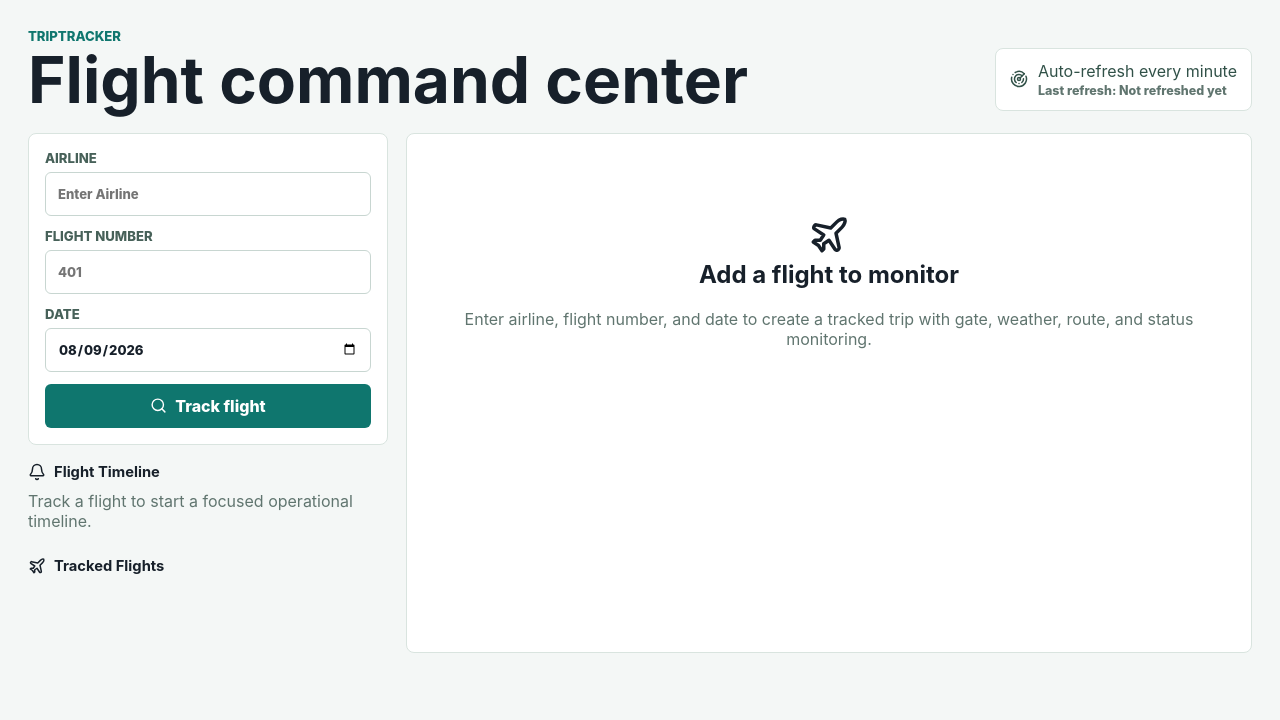
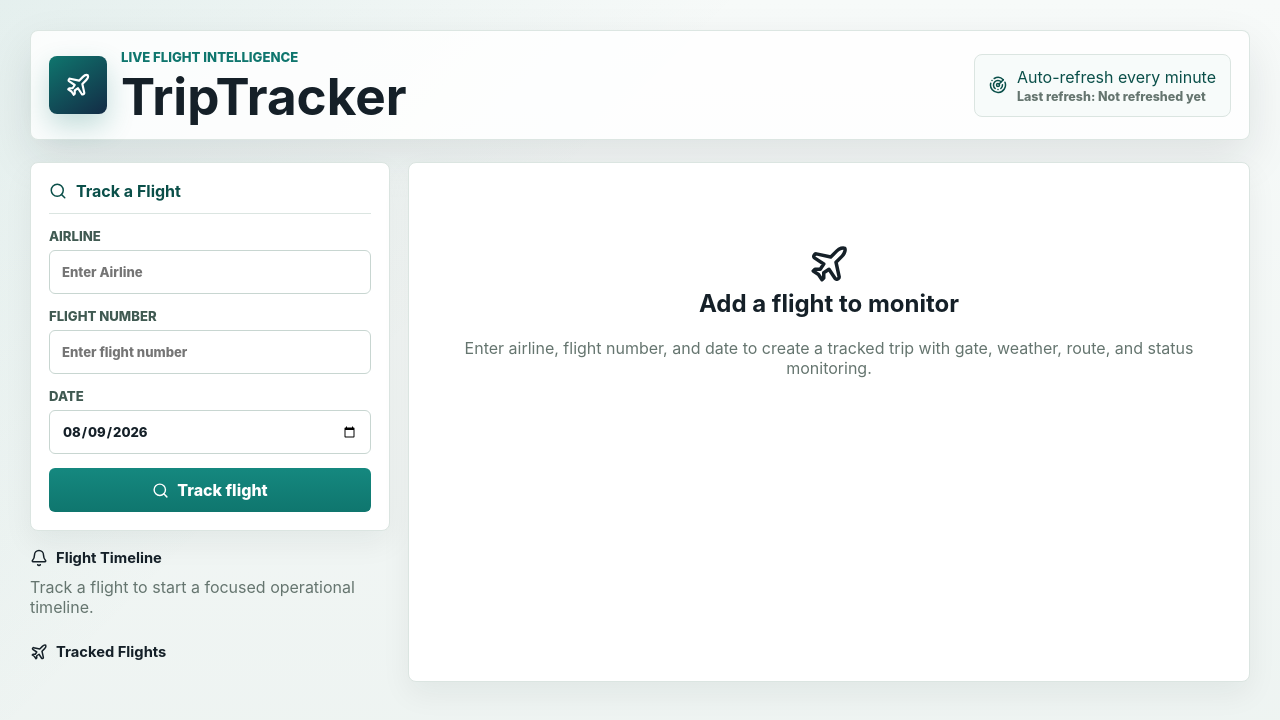
Before and after one commit to James-S-1980/TripTracker, a React (Vite) app: page / in a window 1280 px wide. Shown: the top 720 px of the page. Built offline with nearby package versions, Linux system fonts and the light colour scheme.

Commit message:
Polish TripTracker UI

```diff
--- a/src/App.tsx
+++ b/src/App.tsx
@@ -195,9 +195,14 @@ export function App() {
   return (
     <main className="app-shell">
       <section className="topbar">
-        <div>
-          <p className="eyebrow">TripTracker</p>
-          <h1>Flight command center</h1>
+        <div className="brand-block">
+          <div className="brand-mark" aria-hidden="true">
+            <Plane size={26} />
+          </div>
+          <div>
+            <p className="eyebrow">Live flight intelligence</p>
+            <h1>TripTracker</h1>
+          </div>
         </div>
         <div className="freshness">
           <Radar size={18} />
@@ -211,6 +216,10 @@ export function App() {
       <section className="tracker-grid">
         <aside className="sidebar">
           <form className="lookup-panel" onSubmit={addFlight}>
+            <div className="panel-title">
+              <Search size={18} />
+              <h2>Track a Flight</h2>
+            </div>
             <label>
               Airline
               <div className="smart-field">
@@ -243,7 +252,7 @@ export function App() {
                   onChange={(event) => setFlightNumber(event.target.value.replace(/\D/g, ""))}
                   onFocus={() => setFlightFocused(true)}
                   inputMode="numeric"
-                  placeholder="401"
+                  placeholder="Enter flight number"
                 />
                 {flightFocused && flightSuggestions.length > 0 && (
                   <div className="suggestions compact">
@@ -302,7 +311,7 @@ export function App() {
                   <span className="tracked-copy">
                     <strong>{flight.flightNumber}</strong>
                     <span>{flight.origin.code} to {flight.destination.code}</span>
-                    <em>{flight.dataSource}</em>
+                    <em>Source: {flight.dataSource}</em>
                   </span>
                 </button>
                 <button
@@ -335,9 +344,14 @@ export function App() {
                     <h2>{activeFlight.flightNumber}</h2>
                   </div>
                 </div>
-                <button className="icon-button" onClick={refreshActiveFlight} disabled={isLoading} aria-label="Refresh flight">
-                  <RefreshCw size={18} />
-                </button>
+                <div className="header-actions">
+                  <span className={`status-pill ${activeFlight.status.toLowerCase().replace(/\s+/g, "-")}`}>
+                    {activeFlight.status}
+                  </span>
+                  <button className="icon-button" onClick={refreshActiveFlight} disabled={isLoading} aria-label="Refresh flight">
+                    <RefreshCw size={18} />
+                  </button>
+                </div>
               </div>
 
               <section className="flight-brief">
@@ -547,6 +561,13 @@ function FlightMap({ flight }: { flight: FlightLeg }) {
 
   return (
     <section className="map-panel" aria-label="Flight route map">
+      <div className="map-toolbar">
+        <div>
+          <small>Route map</small>
+          <strong>{flight.origin.code} to {flight.destination.code}</strong>
+        </div>
+        <span className="source-chip">{flight.dataSource}</span>
+      </div>
       <div className="route-map" ref={mapRef} />
       <div className="map-telemetry">
         <strong>{flight.aircraftPosition?.source ?? "No aircraft position available"}</strong>
--- a/src/styles.css
+++ b/src/styles.css
@@ -1,9 +1,18 @@
 :root {
-  color: #17202a;
-  background: #f4f7f6;
+  color: #152028;
+  background: #eef3f1;
   font-family: Inter, ui-sans-serif, system-ui, -apple-system, BlinkMacSystemFont, "Segoe UI", sans-serif;
   font-synthesis: none;
   text-rendering: optimizeLegibility;
+  --ink: #152028;
+  --muted: #65756f;
+  --line: #dbe5e1;
+  --panel: #ffffff;
+  --teal: #0f766e;
+  --teal-deep: #0a4f49;
+  --amber: #c97911;
+  --red: #b42318;
+  --shadow: 0 18px 45px rgba(21, 32, 40, 0.1);
 }
 
 * {
@@ -11,6 +20,9 @@
 }
 
 body {
+  background:
+    linear-gradient(135deg, rgba(15, 118, 110, 0.08), rgba(255, 255, 255, 0) 36%),
+    linear-gradient(180deg, #f7faf9 0%, #edf3f1 100%);
   margin: 0;
 }
 
@@ -21,20 +33,44 @@ input {
 
 .app-shell {
   min-height: 100vh;
-  padding: 28px;
+  padding: 30px;
 }
 
 .topbar {
-  align-items: end;
+  align-items: center;
+  background: rgba(255, 255, 255, 0.82);
+  border: 1px solid rgba(219, 229, 225, 0.95);
+  border-radius: 8px;
+  box-shadow: var(--shadow);
   display: flex;
   gap: 24px;
   justify-content: space-between;
   margin: 0 auto 22px;
   max-width: 1280px;
+  padding: 18px;
+}
+
+.brand-block {
+  align-items: center;
+  display: flex;
+  gap: 14px;
+  min-width: 0;
+}
+
+.brand-mark {
+  align-items: center;
+  background: linear-gradient(145deg, var(--teal), #132b45);
+  border-radius: 8px;
+  box-shadow: 0 12px 28px rgba(15, 118, 110, 0.24);
+  color: #ffffff;
+  display: flex;
+  height: 58px;
+  justify-content: center;
+  min-width: 58px;
 }
 
 .eyebrow {
-  color: #0f766e;
+  color: var(--teal);
   font-size: 0.82rem;
   font-weight: 800;
   margin: 0 0 6px;
@@ -48,18 +84,19 @@ p {
 }
 
 h1 {
-  font-size: clamp(2rem, 5vw, 4.4rem);
+  color: var(--ink);
+  font-size: clamp(2.1rem, 4vw, 3.7rem);
   letter-spacing: 0;
-  line-height: 0.95;
+  line-height: 0.98;
   margin-bottom: 0;
 }
 
 .freshness {
   align-items: center;
-  background: #ffffff;
-  border: 1px solid #d9e4df;
+  background: #f7fbfa;
+  border: 1px solid var(--line);
   border-radius: 8px;
-  color: #315148;
+  color: var(--teal-deep);
   display: flex;
   gap: 10px;
   padding: 12px 14px;
@@ -71,7 +108,7 @@ h1 {
 }
 
 .freshness small {
-  color: #60756f;
+  color: var(--muted);
   font-size: 0.78rem;
   font-weight: 800;
 }
@@ -94,16 +131,31 @@ h1 {
 .weather-card,
 .ops-panel,
 .empty-state {
-  background: #ffffff;
-  border: 1px solid #d9e4df;
+  background: var(--panel);
+  border: 1px solid var(--line);
   border-radius: 8px;
+  box-shadow: 0 12px 30px rgba(21, 32, 40, 0.06);
 }
 
 .lookup-panel {
   display: grid;
-  gap: 12px;
+  gap: 14px;
   margin-bottom: 18px;
-  padding: 16px;
+  padding: 18px;
+}
+
+.panel-title {
+  align-items: center;
+  border-bottom: 1px solid var(--line);
+  color: var(--teal-deep);
+  display: flex;
+  gap: 9px;
+  padding-bottom: 12px;
+}
+
+.panel-title h2 {
+  font-size: 1rem;
+  margin: 0;
 }
 
 .smart-field {
@@ -115,7 +167,7 @@ h1 {
 }
 
 .suggestions {
-  background: #ffffff;
+  background: var(--panel);
   border: 1px solid #c8d6d1;
   border-radius: 8px;
   box-shadow: 0 14px 30px rgba(23, 32, 42, 0.12);
@@ -142,11 +194,11 @@ h1 {
 }
 
 .suggestions button:hover {
-  background: #eef5f2;
+  background: #eef6f3;
 }
 
 .suggestions span {
-  color: #60756f;
+  color: var(--muted);
   font-weight: 700;
   overflow: hidden;
   text-overflow: ellipsis;
@@ -159,9 +211,10 @@ h1 {
 
 .airline-logo {
   align-items: center;
-  background: #ffffff;
-  border: 1px solid #d9e4df;
+  background: linear-gradient(180deg, #ffffff, #f8fbfa);
+  border: 1px solid var(--line);
   border-radius: 8px;
+  box-shadow: inset 0 0 0 1px rgba(255, 255, 255, 0.8);
   display: inline-flex;
   height: 56px;
   justify-content: center;
@@ -171,8 +224,8 @@ h1 {
 
 .airline-logo.small {
   border-radius: 6px;
-  height: 30px;
-  width: 30px;
+  height: 34px;
+  width: 34px;
 }
 
 .airline-logo img {
@@ -183,12 +236,12 @@ h1 {
 }
 
 .airline-logo strong {
-  color: #0f766e;
+  color: var(--teal);
   font-size: 0.82rem;
 }
 
 label {
-  color: #476159;
+  color: #405a52;
   display: grid;
   font-size: 0.82rem;
   font-weight: 800;
@@ -199,14 +252,21 @@ label {
 input {
   border: 1px solid #c8d6d1;
   border-radius: 6px;
-  color: #17202a;
+  color: var(--ink);
   min-height: 44px;
   padding: 10px 12px;
+  transition: border-color 0.15s ease, box-shadow 0.15s ease;
+}
+
+input:focus {
+  border-color: var(--teal);
+  box-shadow: 0 0 0 3px rgba(15, 118, 110, 0.14);
+  outline: none;
 }
 
 button {
   align-items: center;
-  background: #0f766e;
+  background: linear-gradient(180deg, #15887f, var(--teal));
   border: 0;
   border-radius: 6px;
   color: #ffffff;
@@ -217,6 +277,12 @@ button {
   justify-content: center;
   min-height: 44px;
   padding: 10px 14px;
+  transition: box-shadow 0.15s ease, transform 0.15s ease, background 0.15s ease;
+}
+
+button:hover:not(:disabled) {
+  box-shadow: 0 10px 22px rgba(15, 118, 110, 0.18);
+  transform: translateY(-1px);
 }
 
 button:disabled {
@@ -238,6 +304,7 @@ button:disabled {
 
 .section-heading {
   align-items: center;
+  color: var(--ink);
   display: flex;
   gap: 8px;
 }
@@ -278,9 +345,9 @@ button:disabled {
 .timeline-marker {
   align-items: center;
   background: #e9f4f1;
-  border: 2px solid #0f766e;
+  border: 2px solid var(--teal);
   border-radius: 999px;
-  color: #0f766e;
+  color: var(--teal);
   display: flex;
   font-size: 0.76rem;
   font-weight: 900;
@@ -322,7 +389,7 @@ button:disabled {
 .metric small,
 dt,
 .flight-header p {
-  color: #60756f;
+  color: var(--muted);
 }
 
 .monitored-heading {
@@ -337,8 +404,8 @@ dt,
 
 .tracked-flight {
   align-items: stretch;
-  background: #ffffff;
-  border: 1px solid #d9e4df;
+  background: rgba(255, 255, 255, 0.9);
+  border: 1px solid var(--line);
   border-radius: 8px;
   display: grid;
   grid-template-columns: minmax(0, 1fr) 42px;
@@ -346,15 +413,15 @@ dt,
 }
 
 .tracked-flight.active {
-  border-color: #0f766e;
-  box-shadow: inset 4px 0 0 #0f766e;
+  border-color: rgba(15, 118, 110, 0.65);
+  box-shadow: inset 4px 0 0 var(--teal), 0 10px 24px rgba(15, 118, 110, 0.1);
 }
 
 .tracked-flight > button:first-child {
   align-items: center;
   background: transparent;
   border-radius: 0;
-  color: #17202a;
+  color: var(--ink);
   display: flex;
   gap: 10px;
   justify-content: start;
@@ -370,7 +437,7 @@ dt,
 }
 
 .tracked-copy em {
-  color: #60756f;
+  color: var(--muted);
   font-size: 0.72rem;
   font-style: normal;
   font-weight: 800;
@@ -382,7 +449,7 @@ dt,
 .delete-flight {
   align-items: center;
   background: transparent;
-  border-left: 1px solid #d9e4df;
+  border-left: 1px solid var(--line);
   border-radius: 0;
   color: #8a4238;
   justify-content: center;
@@ -394,8 +461,19 @@ dt,
   background: #fff0ed;
 }
 
+.suggestions button:hover,
+.tracked-flight > button:first-child:hover,
+.delete-flight:hover {
+  box-shadow: none;
+  transform: none;
+}
+
+.tracked-flight > button:first-child:hover {
+  background: #f7fbfa;
+}
+
 .tracked-list span {
-  color: #60756f;
+  color: var(--muted);
   font-size: 0.86rem;
   font-weight: 700;
 }
@@ -407,8 +485,13 @@ dt,
 
 .flight-header {
   align-items: center;
+  background: linear-gradient(135deg, #ffffff 0%, #f3faf7 58%, #fff7ed 100%);
+  border: 1px solid var(--line);
+  border-radius: 8px;
+  box-shadow: 0 14px 34px rgba(21, 32, 40, 0.07);
   display: flex;
   justify-content: space-between;
+  padding: 18px;
 }
 
 .airline-title {
@@ -427,6 +510,33 @@ dt,
   margin: 0;
 }
 
+.header-actions {
+  align-items: center;
+  display: flex;
+  gap: 10px;
+}
+
+.status-pill,
+.source-chip {
+  background: #e9f4f1;
+  border: 1px solid rgba(15, 118, 110, 0.22);
+  border-radius: 999px;
+  color: var(--teal-deep);
+  display: inline-flex;
+  font-size: 0.78rem;
+  font-weight: 900;
+  padding: 7px 10px;
+  text-transform: uppercase;
+  white-space: nowrap;
+}
+
+.status-pill.delayed,
+.status-pill.cancelled {
+  background: #fff0ed;
+  border-color: #f5b5a8;
+  color: var(--red);
+}
+
 .icon-button {
   aspect-ratio: 1;
   width: 46px;
@@ -440,9 +550,10 @@ dt,
 }
 
 .flight-brief {
-  background: #ffffff;
-  border: 1px solid #d9e4df;
+  background: var(--panel);
+  border: 1px solid var(--line);
   border-radius: 8px;
+  box-shadow: 0 12px 30px rgba(21, 32, 40, 0.06);
   display: grid;
   gap: 14px;
   grid-template-columns: 1fr 1.45fr 1fr 1fr;
@@ -450,7 +561,7 @@ dt,
 }
 
 .provider-note {
-  border-top: 1px solid #d9e4df;
+  border-top: 1px solid var(--line);
   grid-column: 1 / -1;
   padding-top: 12px;
 }
@@ -461,7 +572,7 @@ dt,
 }
 
 .provider-note a {
-  color: #0f766e;
+  color: var(--teal);
   display: inline-block;
   font-size: 0.88rem;
   font-weight: 800;
@@ -473,7 +584,7 @@ dt,
 }
 
 .flight-brief small {
-  color: #60756f;
+  color: var(--muted);
   display: block;
   font-size: 0.72rem;
   font-weight: 900;
@@ -488,7 +599,7 @@ dt,
 }
 
 .flight-brief span {
-  color: #60756f;
+  color: var(--muted);
   display: block;
   font-weight: 700;
   margin-top: 2px;
@@ -500,9 +611,10 @@ dt,
 
 .metric {
   align-items: center;
-  background: #ffffff;
-  border: 1px solid #d9e4df;
+  background: var(--panel);
+  border: 1px solid var(--line);
   border-radius: 8px;
+  box-shadow: 0 12px 30px rgba(21, 32, 40, 0.05);
   display: flex;
   gap: 12px;
   min-height: 94px;
@@ -510,7 +622,7 @@ dt,
 }
 
 .metric span {
-  color: #0f766e;
+  color: var(--teal);
 }
 
 .metric strong {
@@ -519,7 +631,7 @@ dt,
 }
 
 .metric em {
-  color: #60756f;
+  color: var(--muted);
   display: block;
   font-size: 0.76rem;
   font-style: normal;
@@ -532,7 +644,7 @@ dt,
 }
 
 .time-metric em:first-of-type {
-  color: #60756f;
+  color: var(--muted);
   display: block;
   font-size: 0.8rem;
   font-style: normal;
@@ -541,19 +653,48 @@ dt,
 }
 
 .metric.warn span {
-  color: #d97706;
+  color: var(--amber);
 }
 
 .metric.danger span {
-  color: #b42318;
+  color: var(--red);
 }
 
 .map-panel {
+  background: var(--panel);
+  border: 1px solid var(--line);
+  border-radius: 8px;
+  box-shadow: 0 14px 36px rgba(21, 32, 40, 0.08);
   min-width: 0;
+  padding: 12px;
+}
+
+.map-toolbar {
+  align-items: center;
+  display: flex;
+  justify-content: space-between;
+  gap: 12px;
+  padding: 2px 2px 12px;
+}
+
+.map-toolbar div {
+  display: grid;
+  gap: 2px;
+}
+
+.map-toolbar small {
+  color: var(--muted);
+  font-size: 0.72rem;
+  font-weight: 900;
+  text-transform: uppercase;
+}
+
+.map-toolbar strong {
+  font-size: 1.08rem;
 }
 
 .route-map {
-  border: 1px solid #d9e4df;
+  border: 1px solid var(--line);
   border-radius: 8px;
   height: clamp(360px, 44vw, 560px);
   overflow: hidden;
@@ -568,10 +709,10 @@ dt,
 .aircraft-map-marker span {
   align-items: center;
   background: #ffffff;
-  border: 2px solid #0f766e;
+  border: 2px solid var(--teal);
   border-radius: 999px;
   box-shadow: 0 8px 18px rgba(23, 32, 42, 0.22);
-  color: #0f766e;
+  color: var(--teal);
   display: flex;
   font-size: 1rem;
   height: 32px;
@@ -580,13 +721,13 @@ dt,
 }
 
 .aircraft-map-marker span.estimated {
-  border-color: #d97706;
-  color: #d97706;
+  border-color: var(--amber);
+  color: var(--amber);
 }
 
 .map-telemetry {
-  background: #ffffff;
-  border: 1px solid #d9e4df;
+  background: #f8fbfa;
+  border: 1px solid var(--line);
   border-radius: 8px;
   display: flex;
   flex-wrap: wrap;
@@ -596,11 +737,11 @@ dt,
 }
 
 .map-telemetry strong {
-  color: #17202a;
+  color: var(--ink);
 }
 
 .map-telemetry span {
-  color: #60756f;
+  color: var(--muted);
   font-weight: 800;
 }
 
@@ -635,7 +776,7 @@ dd {
 .empty,
 .empty-state p,
 .source-line {
-  color: #60756f;
+  color: var(--muted);
 }
 
 .source-line {
@@ -656,6 +797,18 @@ dd {
   }
 
   .topbar {
+    align-items: stretch;
+    flex-direction: column;
+  }
+
+  .brand-mark {
+    height: 50px;
+    min-width: 50px;
+  }
+
+  .flight-header,
+  .header-actions,
+  .map-toolbar {
     align-items: start;
     flex-direction: column;
   }
@@ -666,4 +819,9 @@ dd {
   .detail-grid {
     grid-template-columns: 1fr;
   }
+
+  .empty-state {
+    min-height: 360px;
+    padding: 56px 22px;
+  }
 }
```
